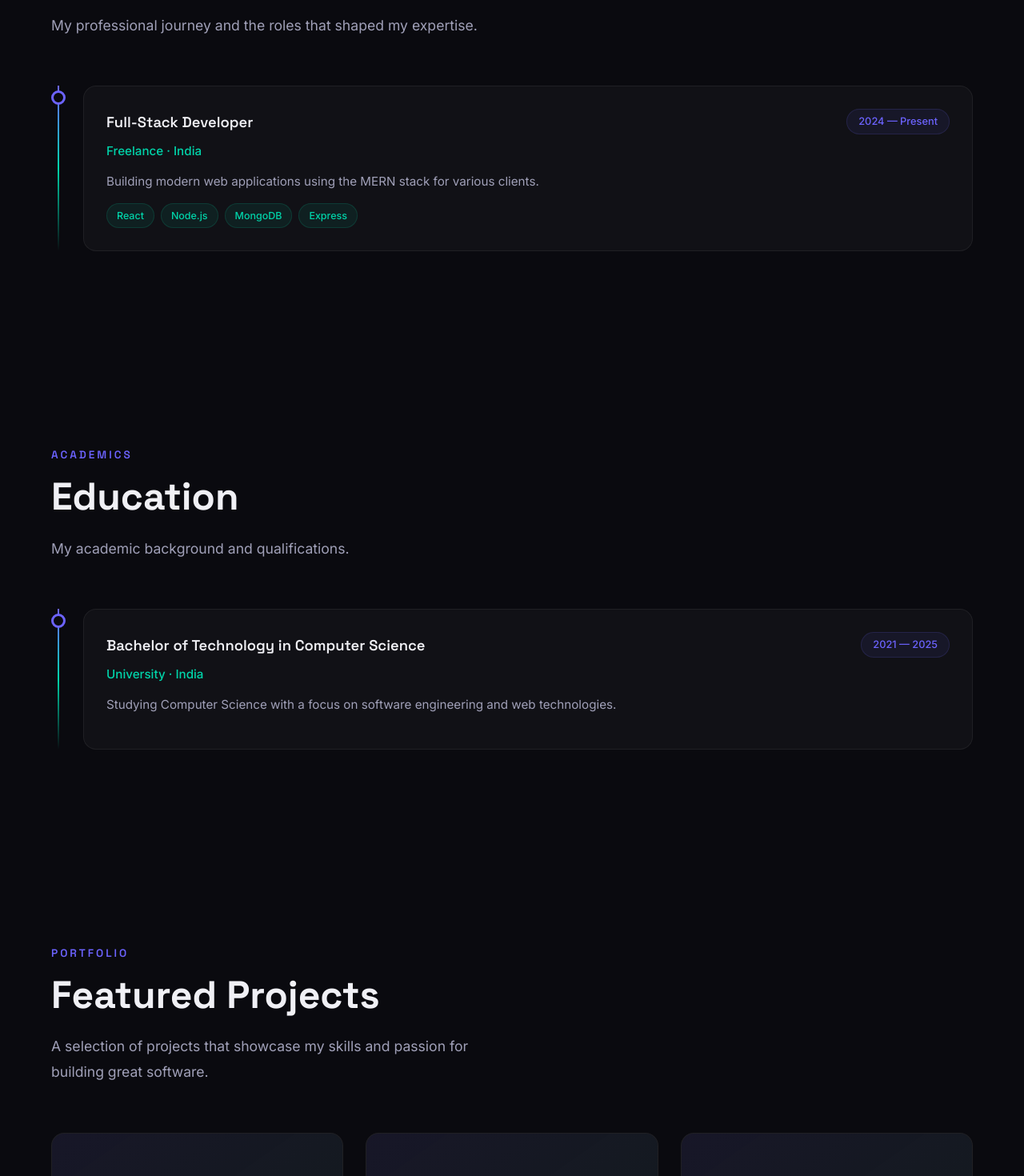
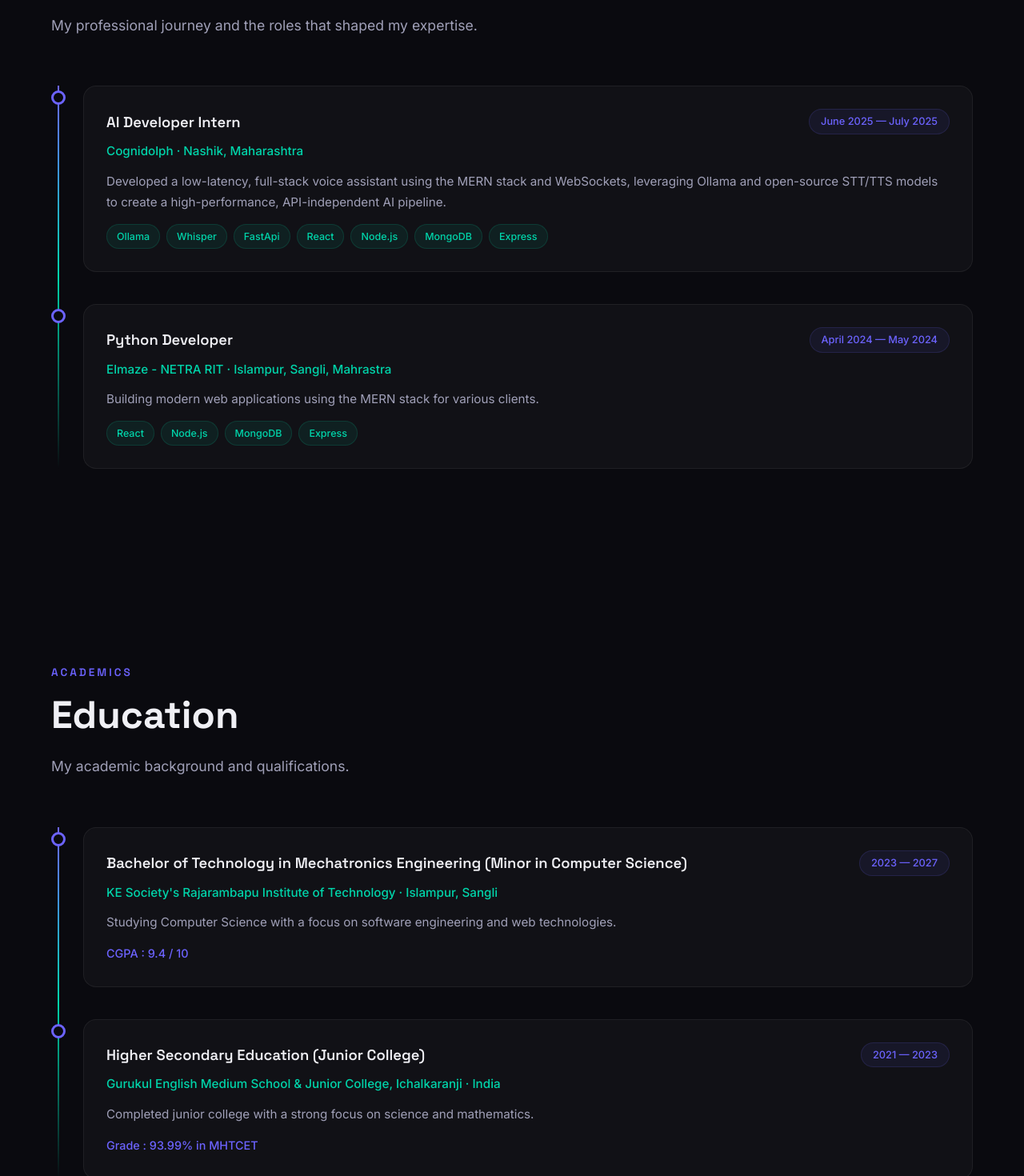
Before and after one commit to attu0/Portfolio, a React (Vite) app in the folder Frontend/: page / in a window 1280 px wide. Shown: the part 2640-4110 px from the top of the page at 80% size. Built offline with nearby package versions, Linux system fonts and the light colour scheme.

Commit message:
Added information in Education and Footer

```diff
--- a/Frontend/src/components/Education.jsx
+++ b/Frontend/src/components/Education.jsx
@@ -3,13 +3,25 @@ import React from "react";
 const fallbackEducation = [
     {
         _id: "1",
-        degree: "Bachelor of Technology in Computer Science",
-        institution: "University",
+        degree: "Bachelor of Technology in Mechatronics Engineering (Minor in Computer Science)",
+        institution: "KE Society's Rajarambapu Institute of Technology",
+        location: "Islampur, Sangli",
+        startYear: "2023",
+        endYear: "2027",
+        description:
+            "Studying Computer Science with a focus on software engineering and web technologies.",
+        CGPA: "9.4 / 10",
+    },
+    {
+        _id: "2",
+        degree: "Higher Secondary Education (Junior College)",
+        institution: "Gurukul English Medium School & Junior College, Ichalkaranji",
         location: "India",
         startYear: "2021",
-        endYear: "2025",
+        endYear: "2023",
         description:
-            "Studying Computer Science with a focus on software engineering and web technologies.",
+            "Completed junior college with a strong focus on science and mathematics.",
+        grade: "93.99% in MHTCET",
     },
 ];
 
@@ -47,8 +59,11 @@ function Education() {
                                 {edu.description && (
                                     <p className="timeline-description">{edu.description}</p>
                                 )}
+                                {edu.CGPA && (
+                                    <p className="timeline-grade">CGPA : {edu.CGPA}</p>
+                                )}
                                 {edu.grade && (
-                                    <p className="timeline-grade">Grade: {edu.grade}</p>
+                                    <p className="timeline-grade">Grade : {edu.grade}</p>
                                 )}
                             </div>
                         </div>
--- a/Frontend/src/components/Experience.jsx
+++ b/Frontend/src/components/Experience.jsx
@@ -3,11 +3,22 @@ import React from "react";
 const fallbackExperiences = [
     {
         _id: "1",
-        role: "Full-Stack Developer",
-        company: "Freelance",
-        location: "India",
-        startDate: "2024",
-        endDate: "Present",
+        role: "AI Developer Intern",
+        company: "Cognidolph",
+        location: "Nashik, Maharashtra",
+        startDate: "June 2025",
+        endDate: " July 2025",
+        description:
+            "Developed a low-latency, full-stack voice assistant using the MERN stack and WebSockets, leveraging Ollama and open-source STT/TTS models to create a high-performance, API-independent AI pipeline.",
+        technologies: ["Ollama","Whisper","FastApi","React", "Node.js", "MongoDB", "Express"],
+    },
+    {
+        _id: "2",
+        role: "Python Developer",
+        company: "Elmaze - NETRA RIT",
+        location: "Islampur, Sangli, Mahrastra",
+        startDate: "April 2024",
+        endDate: " May 2024",
         description:
             "Building modern web applications using the MERN stack for various clients.",
         technologies: ["React", "Node.js", "MongoDB", "Express"],
--- a/Frontend/src/components/Footer.jsx
+++ b/Frontend/src/components/Footer.jsx
@@ -7,7 +7,7 @@ function Footer() {
         <footer className="footer" id="footer">
             <div className="container">
                 <p className="footer-text">
-                    © {year} Atharv. Built with ❤️ using React & Express.
+                    © {year} Atharv.
                 </p>
                 <div className="footer-socials">
                     <a
@@ -28,6 +28,24 @@ function Footer() {
                     >
                         <svg xmlns="http://www.w3.org/2000/svg" width="20" height="20" viewBox="0 0 24 24" fill="currentColor"><path d="M20.447 20.452h-3.554v-5.569c0-1.328-.027-3.037-1.852-3.037-1.853 0-2.136 1.445-2.136 2.939v5.667H9.351V9h3.414v1.561h.046c.477-.9 1.637-1.85 3.37-1.85 3.601 0 4.267 2.37 4.267 5.455v6.286zM5.337 7.433a2.062 2.062 0 0 1-2.063-2.065 2.064 2.064 0 1 1 2.063 2.065zm1.782 13.019H3.555V9h3.564v11.452zM22.225 0H1.771C.792 0 0 .774 0 1.729v20.542C0 23.227.792 24 1.771 24h20.451C23.2 24 24 23.227 24 22.271V1.729C24 .774 23.2 0 22.222 0h.003z" /></svg>
                     </a>
+                    <a
+                        href="https://www.reddit.com/"
+                        target="_blank"
+                        rel="noopener noreferrer"
+                        aria-label="Reddit"
+                        id="footer-reddit"
+                    >
+                        <svg xmlns="http://www.w3.org/2000/svg" width="20" height="20" viewBox="0 0 24 24" fill="currentColor"><path d="M14.47 19.44c-.87.59-2.05.89-3.47.89-1.42 0-2.6-.3-3.47-.89a.74.74 0 1 1 .84-1.22c.61.42 1.48.63 2.63.63 1.15 0 2.02-.21 2.63-.63a.74.74 0 0 1 .84 1.22zM8.86 13.9c-.58 0-1.05.47-1.05 1.05s.47 1.05 1.05 1.05 1.05-.47 1.05-1.05-.47-1.05-1.05-1.05zm6.28 0c-.58 0-1.05.47-1.05 1.05s.47 1.05 1.05 1.05 1.05-.47 1.05-1.05-.47-1.05-1.05-1.05zm8.86.88c0-1.31-1.06-2.38-2.38-2.38-.63 0-1.2.25-1.62.66-1.58-1.06-3.74-1.75-6.13-1.84l1.02-3.2 2.77.65a1.88 1.88 0 1 0 .16-.82l-3.29-.77a.74.74 0 0 0-.88.49l-1.19 3.75c-2.46.05-4.68.74-6.3 1.82a2.36 2.36 0 0 0-1.58-.6A2.38 2.38 0 0 0 0 14.78c0 .96.57 1.78 1.39 2.16-.01.18-.01.35-.01.53 0 3.26 4.32 5.91 9.62 5.91s9.62-2.65 9.62-5.91c0-.17 0-.34-.01-.5A2.38 2.38 0 0 0 24 14.78zm-13 7.12c-4.43 0-8.03-2.19-8.03-4.88s3.6-4.88 8.03-4.88 8.03 2.19 8.03 4.88-3.6 4.88-8.03 4.88z"/></svg>
+                    </a>
+                    <a
+                        href="https://x.com/"
+                        target="_blank"
+                        rel="noopener noreferrer"
+                        aria-label="X"
+                        id="footer-x"
+                    >
+                        <svg xmlns="http://www.w3.org/2000/svg" width="20" height="20" viewBox="0 0 24 24" fill="currentColor"><path d="M18.901 1.153h3.68l-8.04 9.19L24 22.847h-7.406l-5.8-7.584-6.633 7.584H.479l8.6-9.83L0 1.153h7.594l5.243 6.932zM17.604 20.64h2.04L6.486 3.244H4.298z"/></svg>
+                    </a>
                 </div>
             </div>
         </footer>
```
Also changed, not shown: 1 other file (tests, documents, lock files or other folders).
